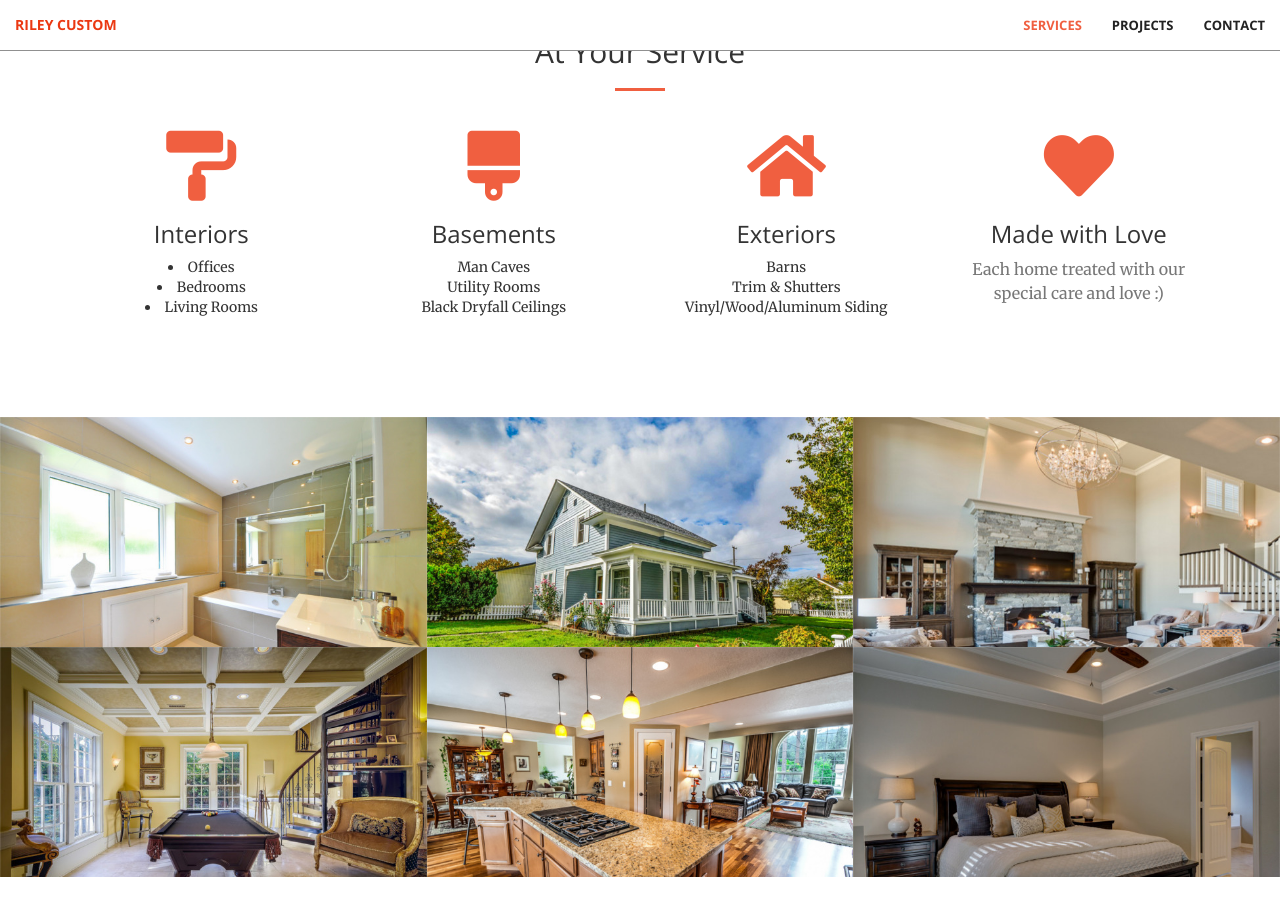
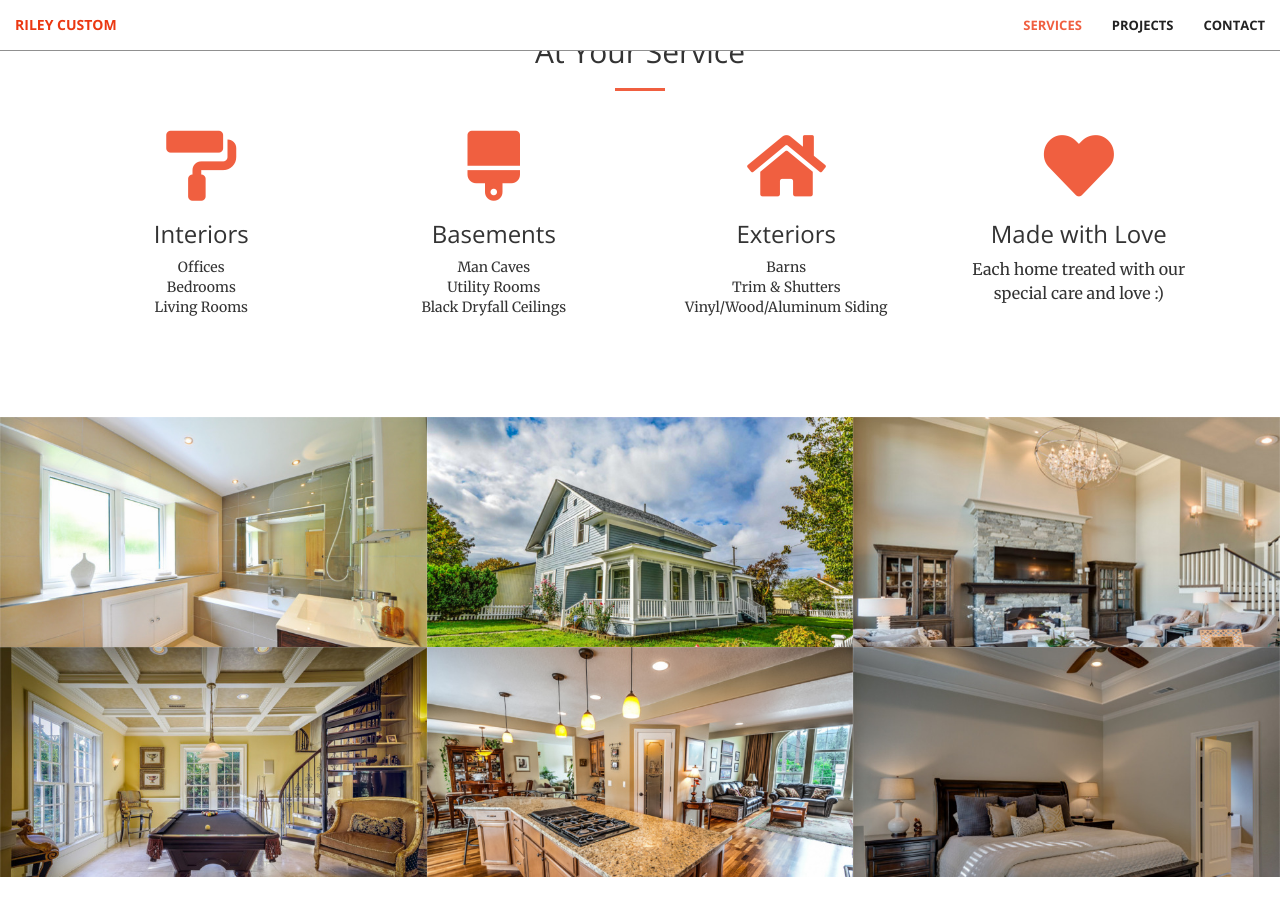
Before and after one commit to onchino/Riley-Custom-Painting, a Jekyll site: the page built from index.html, in a window 1280 px wide and 900 px high, scrolled down 1359 px. Built offline with Jekyll 4.4.1, drawn with Linux system fonts in a browser that asks for light colours; nearby versions of some CDN libraries.

Commit message:
Update services.html

```diff
--- a/_includes/services.html
+++ b/_includes/services.html
@@ -14,9 +14,15 @@
                     <i class="fas fa-paint-roller fa-5x wow bounceIn text-primary"></i>
                     <h3>Interiors</h3>
                     <p class="text-muted">
-                        <li>Offices</li>
-                        <li>Bedrooms</li>
-                        <li>Living Rooms</li>
+                        <div>
+                        Offices
+                        </div>
+                        <div>
+                        Bedrooms
+                        </div>
+                        <div>
+                        Living Rooms
+                        </div>
                     </p>
                 </div>
             </div>
@@ -59,7 +65,7 @@
                 <div class="service-box">
                     <i class="fa fa-5x fa-heart wow bounceIn text-primary" data-wow-delay=".3s"></i>
                     <h3>Made with Love</h3>
-                    <p class="text-muted">Each home treated with our special care and love :)</p>
+                    <p>Each home treated with our special care and love :)</p>
                 </div>
             </div>
         </div>
```
